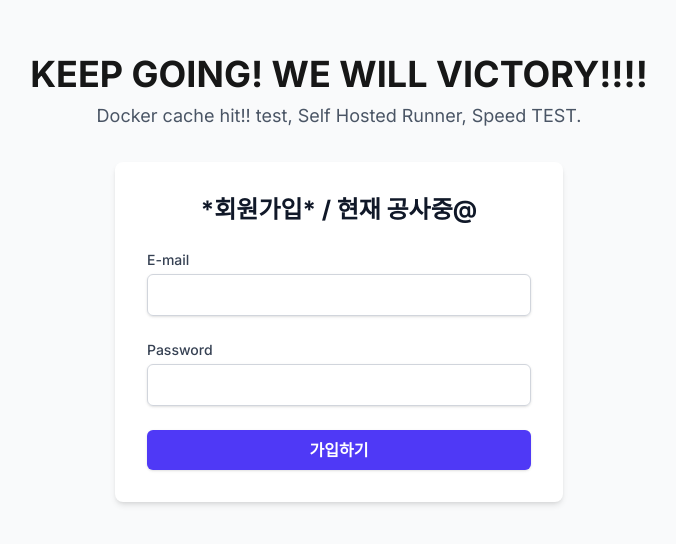
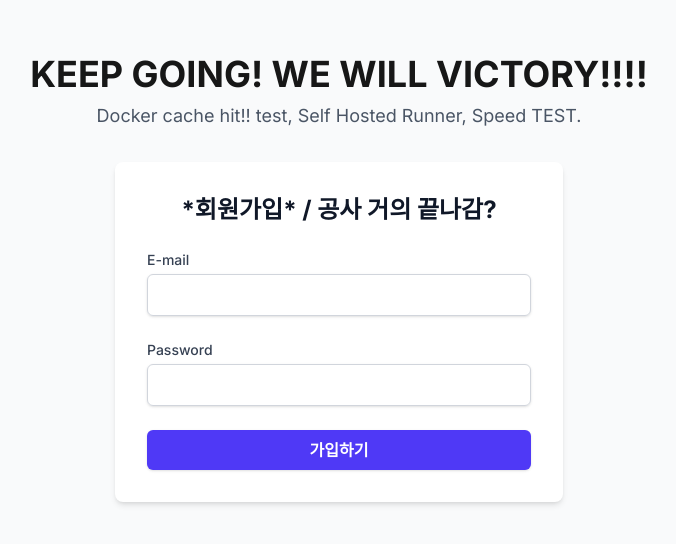
Before and after one commit to jungyuya/new-blog, a Next.js app in the folder apps/frontend/: page / in a window 1280 px wide. Shown: the part 122-666 px from the top of the page, without its empty margins (301-977 px from the left). Built offline with nearby package versions, Linux system fonts and the light colour scheme.

Commit message:
Secret Manager -> 파라미터 스토어로 이전하기 직전

```diff
--- a/apps/frontend/src/components/SignUp.tsx
+++ b/apps/frontend/src/components/SignUp.tsx
@@ -49,7 +49,7 @@ export default function SignUp() {
 
     return (
         <div className="w-full max-w-md p-8 space-y-6 bg-white rounded-lg shadow-md">
-            <h2 className="text-2xl font-bold text-center text-gray-900">*회원가입* / 현재 공사중@</h2>
+            <h2 className="text-2xl font-bold text-center text-gray-900">*회원가입* / 공사 거의 끝나감?</h2>
             <form className="space-y-6" onSubmit={handleSubmit}>
                 <div>
                     <label htmlFor="email" className="block text-sm font-medium text-gray-700">
```
